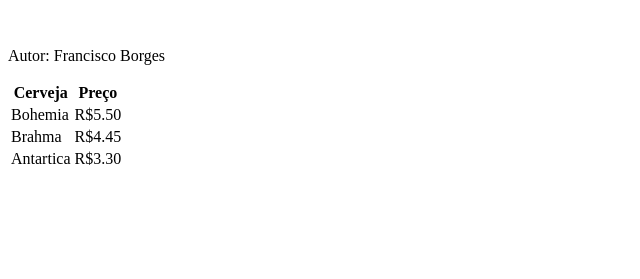
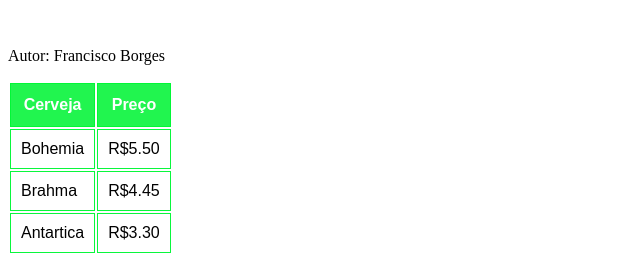
Before and after one commit to Ericleisonn/PWeb, a plain HTML site: page receita1/index.html in a window 1280 px wide. Shown: the part 317-596 px from the top of the page, without its empty margins (0-640 px from the left). Drawn offline with Linux system fonts and the light colour scheme.

Commit message:
Exercicio 3 ok

```diff
--- a/receita1/index.html
+++ b/receita1/index.html
@@ -3,7 +3,21 @@
 <html>
 <title>SELEÇÃO TROVA - Uma trova...</title>
    <body>
-
+    <style>
+        #personalizar_tabela {
+          font-family: Arial;
+        }
+        #personalizar_tabela td, #personalizar_tabela th {
+          border: 1px solid #00f735f6;
+          padding: 10px;
+        }
+        #personalizar_tabela th {
+          padding-top: 12px;
+          padding-bottom: 12px;
+          background-color: #21f54f;
+          color: white;
+        }
+        </style>
       <img src="https://akamai.sscdn.co/uploadfile/letras/playlists/3/a/b/9/3ab92363f7974d679f4194de9f389b5b.jpg" width="200"/>
 
       <h1>Uma trova...</h1>
@@ -27,12 +41,13 @@
          Autor: Francisco Borges
 
       </p>
-      <table>
+      <table id = "personalizar_tabela">
         <tr>
           <th>Cerveja</th>
           <th>Preço</th>
         </tr>
         <tr>
+
           <td>Bohemia</td>
           <td>R$5.50</td>
         </tr>
```
